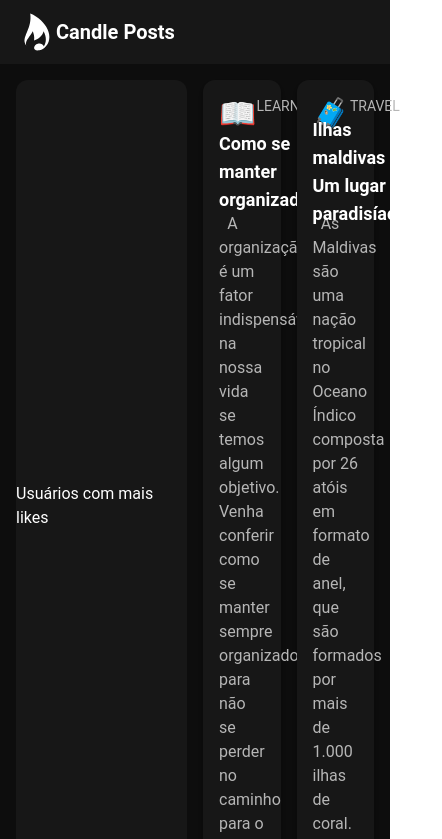
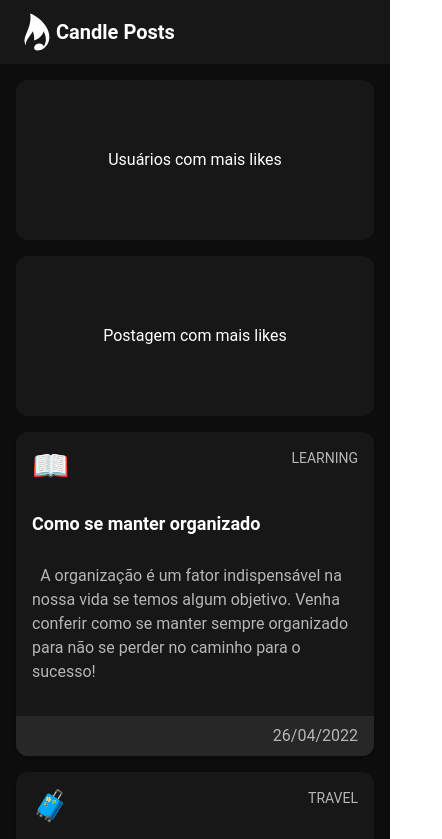
Before and after one commit to Preduh/candle-posts, a Next.js app: page / in a window 390 px wide. Shown: the top 839 px of the page, 442 px wide, since content can reach past the window. Built offline with nearby package versions, Linux system fonts and the light colour scheme.

Commit message:
responsive homepage

```diff
--- a/src/components/post-card.tsx
+++ b/src/components/post-card.tsx
@@ -40,7 +40,7 @@ const PostCard = ({ title, category, emoji, content, date }: PostCardProps) => {
               <p className="text-white text-sm font-normal whitespace-nowrap">
                 {title}
               </p>
-              <div className="border-dark-gray absolute w-0 h-0 border-t-8 border-t-transparent border-b-8 border-b-transparent border-l-8 -right-2 top-1/2 -translate-y-1/2"></div>
+              <div className="border-dark-gray absolute w-0 h-0 border-t-8 border-t-transparent border-b-8 border-b-transparent border-l-8 -right-2 top-1/2 -translate-y-1/2" />
             </div>
           ) : (
             ""
--- a/src/pages/index.tsx
+++ b/src/pages/index.tsx
@@ -7,11 +7,11 @@ const Home: NextPage = () => {
   return (
     <div className="bg-primary h-full w-full pt-16">
       <Navbar />
-      <div className="grid grid-cols-4 grid-row-3 gap-4 h-full p-4">
-        <div className="bg-secondary rounded-xl col-start-1 col-end-3 row-start-1 row-end-2 flex items-center justify-center text-white">
+      <div className="grid lg:grid-row-3 gap-4 h-full p-4 md:grid-cols-4">
+        <div className="bg-secondary rounded-xl lg:h-full md:h-72 h-40 lg:col-start-1 md:col-start-1 lg:col-end-3 md:col-end-3 lg:row-start-1 md:row-start-1 lg:row-end-2 md:row-end-1 flex items-center justify-center text-white">
           Usuários com mais likes
         </div>
-        <div className="bg-secondary rounded-xl col-start-1 col-end-3 row-start-2 row-end-3 flex items-center justify-center text-white">
+        <div className="bg-secondary rounded-xl lg:h-full md:h-72 h-40 lg:col-start-1 md:col-start-3 lg:col-end-3 md:col-end-5 lg:row-start-2 md:row-start-1 lg:row-end-3 md:row-end-1 flex items-center justify-center text-white">
           Postagem com mais likes
         </div>
         {postData.map(({ id, title, category, emoji, content, created_at }) => (
```
